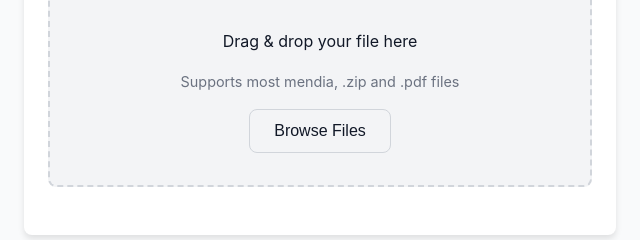
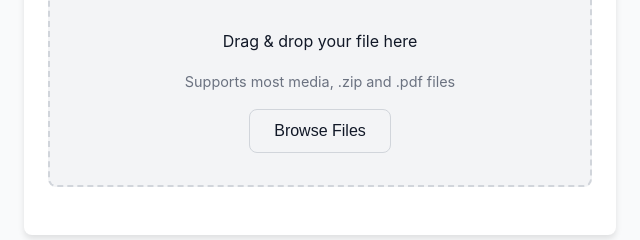
Before and after one commit to A-zu/autocensor, a plain HTML site: page static/index.html in a window 1280 px wide. Shown: the part 276-516 px from the top of the page, 8-648 px from the left. Drawn offline with Linux system fonts and the light colour scheme.

Commit message:
fix typo

```diff
--- a/static/index.html
+++ b/static/index.html
@@ -24,7 +24,7 @@
               <!-- (SVG unchanged) -->
             </div>
             <p>Drag & drop your file here</p>
-            <p class="upload-hint">Supports most mendia, .zip and .pdf files</p>
+            <p class="upload-hint">Supports most media, .zip and .pdf files</p>
             <input type="file" id="file-input"
               accept=".zip,.pdf,.bmp,.dng,.jpeg,.jpg,.mpo,.png,.tif,.tiff,.webp,.pfm,.heic,.asf,.avi,.gif,.m4v,.mkv,.mov,.mp4,.mpeg,.mpg,.ts,.wmv,.webm"
               hidden />
```
